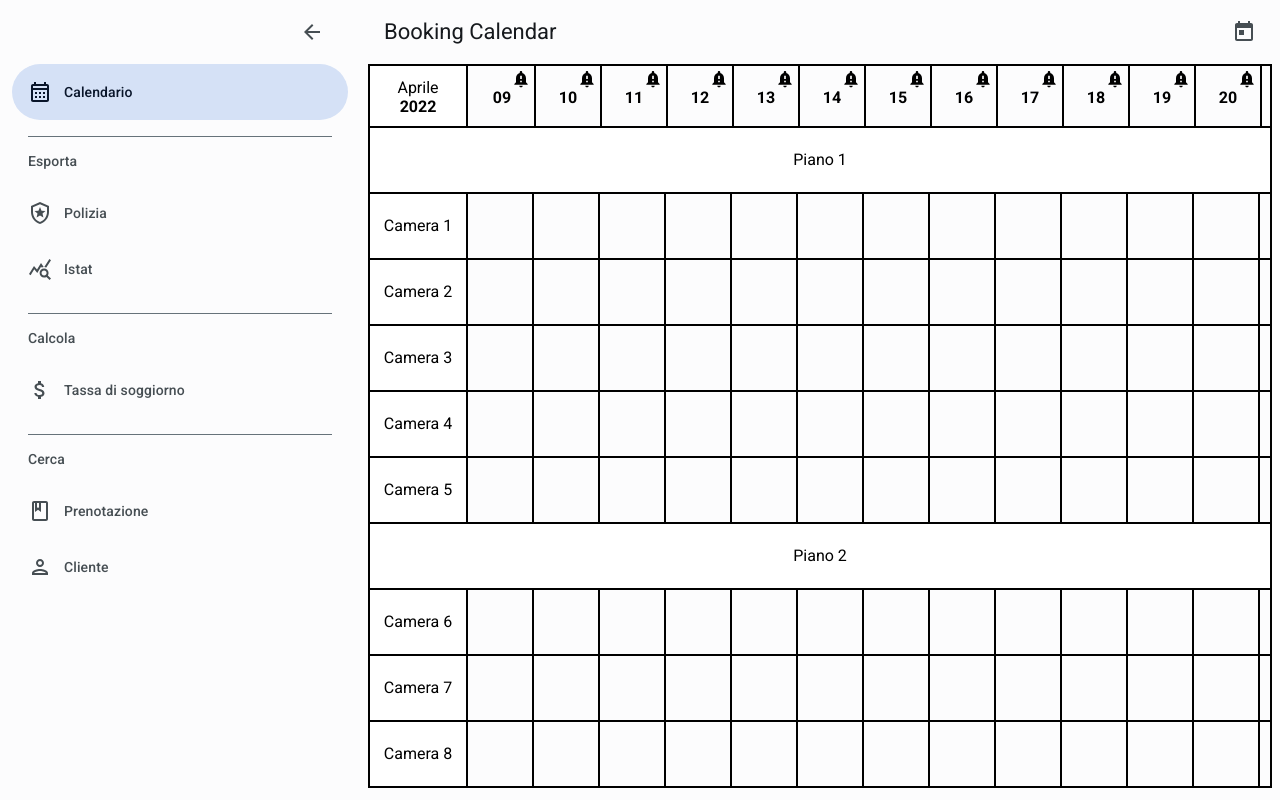
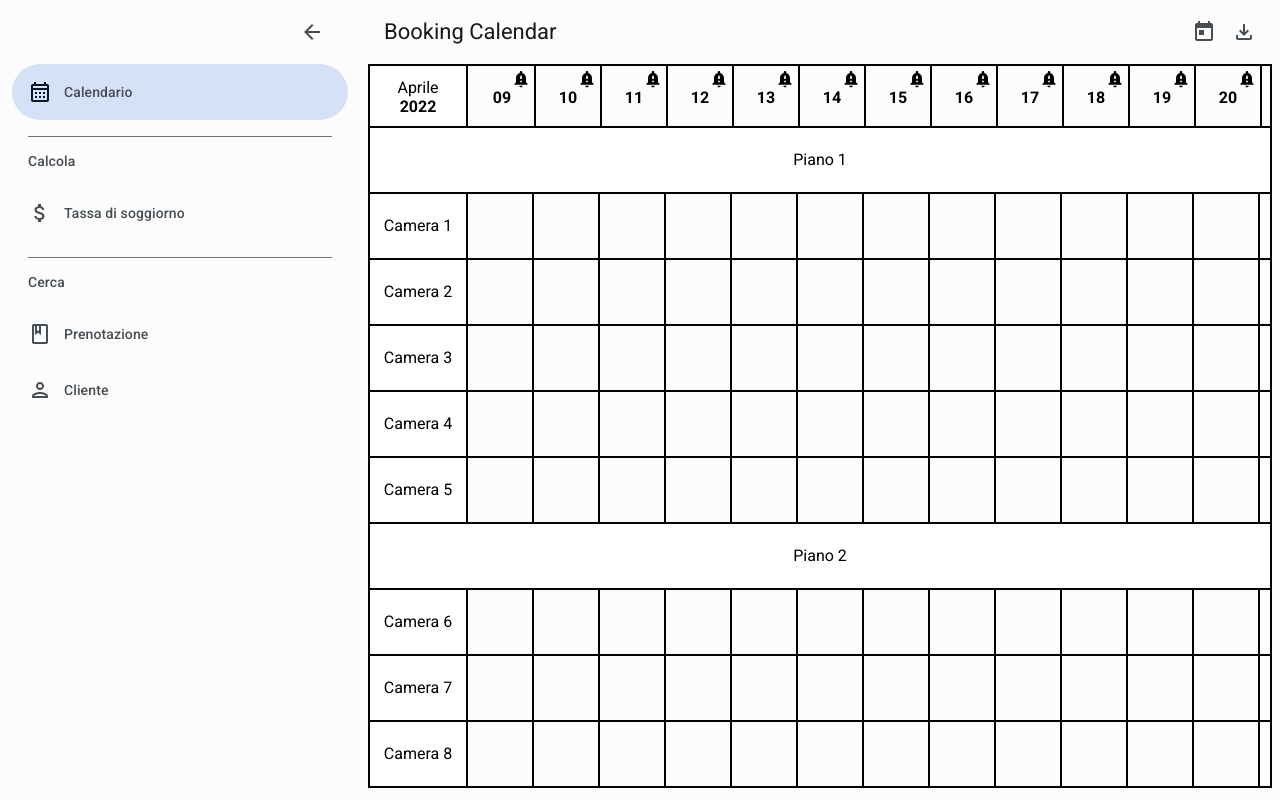
Before and after one commit to dropik/booking-calendar-app, a React app: page / in a window 1280 px wide. Both pictures are taken after a click on the button 36 px from the left and 32 px from the top of the page. Built offline with nearby package versions, Linux system fonts and the light colour scheme.

Commit message:
Moved police and istat data download to app bar

```diff
--- a/src/components/AppDrawer.tsx
+++ b/src/components/AppDrawer.tsx
@@ -3,9 +3,7 @@ import { useTheme } from "@mui/material/styles";
 import ArrowBackIcon from "@mui/icons-material/ArrowBack";
 import AttachMoneyIcon from "@mui/icons-material/AttachMoney";
 import BookOutlinedIcon from "@mui/icons-material/BookOutlined";
-import LocalPoliceOutlinedIcon from "@mui/icons-material/LocalPoliceOutlined";
 import PersonOutlinedIcon from "@mui/icons-material/PersonOutlined";
-import QueryStatsIcon from "@mui/icons-material/QueryStats";
 import CalendarMonthOutlinedIcon from "@mui/icons-material/CalendarMonthOutlined";
 import Drawer from "@mui/material/Drawer";
 import List from "@mui/material/List";
@@ -86,21 +84,6 @@ export default function AppDrawer(): JSX.Element {
               ]
             },
             {
-              subheader: "Esporta",
-              items: [
-                {
-                  text: "Polizia",
-                  icon: <LocalPoliceOutlinedIcon />,
-                  onClick: () => showDialog("police")
-                },
-                {
-                  text: "Istat",
-                  icon: <QueryStatsIcon />,
-                  onClick: () => showDialog("istat")
-                }
-              ]
-            },
-            {
               subheader: "Calcola",
               items: [
                 {
--- a/src/components/Header.tsx
+++ b/src/components/Header.tsx
@@ -1,12 +1,13 @@
 import React from "react";
+import { useTheme } from "@mui/material/styles";
 import Typography from "@mui/material/Typography";
 import Box from "@mui/material/Box";
-import { useTheme } from "@mui/material/styles";
 
 import M3AppBar from "./m3/M3AppBar";
 import DrawerAdjacent from "./m3/DrawerAdjacent";
 import DrawerButton from "./header/DrawerButton";
 import DateInput from "./header/DateInput";
+import DownloadButton from "./header/DownloadButton";
 
 import { useAppSelector } from "../redux/hooks";
 
@@ -37,7 +38,13 @@ export default function Header(): JSX.Element {
           <DrawerButton />
           <Typography variant="titleLarge">Booking Calendar</Typography>
         </Box>
-        <DateInput />
+        <Box sx={{
+          display: "flex",
+          flexDirection: "row"
+        }}>
+          <DateInput />
+          <DownloadButton />
+        </Box>
       </DrawerAdjacent>
     </M3AppBar>
   );
--- /dev/null
+++ b/src/components/header/DownloadButton.tsx
@@ -0,0 +1,63 @@
+import React, { useState } from "react";
+import { useTheme } from "@mui/material/styles";
+import FileDownloadOutlinedIcon from "@mui/icons-material/FileDownloadOutlined";
+import LocalPoliceOutlinedIcon from "@mui/icons-material/LocalPoliceOutlined";
+import QueryStatsIcon from "@mui/icons-material/QueryStats";
+
+import { useAppDispatch } from "../../redux/hooks";
+import * as DialogSlice from "../../redux/dialogSlice";
+
+import M3TextButton from "../m3/M3TextButton";
+import M3Menu from "../m3/M3Menu";
+import M3MenuItem from "../m3/M3MenuItem";
+import M3ListItemText from "../m3/M3ListItemText";
+import M3ListItemIcon from "../m3/M3ListItemIcon";
+
+export default function DownloadButton(): JSX.Element {
+  const dispatch = useAppDispatch();
+  const theme = useTheme();
+  const [anchorEl, setAnchorEl] = useState<HTMLElement | null>(null);
+
+  const open = Boolean(anchorEl);
+  const id = open ? "download-menu" : undefined;
+
+  function close() {
+    setAnchorEl(null);
+  }
+
+  function showDialog(dialog: DialogSlice.ZeroParameterDialog) {
+    dispatch(DialogSlice.show({ dialogType: dialog }));
+    close();
+  }
+
+  return (
+    <div>
+      <M3TextButton
+        iconOnly
+        aria-describedby={id}
+        className={open ? "focused" : ""}
+        sx={{
+          color: theme.palette.onSurfaceVariant.main
+        }}
+        onClick={(event) => setAnchorEl(event.currentTarget)}
+      >
+        <FileDownloadOutlinedIcon />
+      </M3TextButton>
+      <M3Menu
+        id={id}
+        anchorEl={anchorEl}
+        open={open}
+        onClose={close}
+      >
+        <M3MenuItem onClick={() => showDialog("police")}>
+          <M3ListItemIcon><LocalPoliceOutlinedIcon /></M3ListItemIcon>
+          <M3ListItemText>Polizia</M3ListItemText>
+        </M3MenuItem>
+        <M3MenuItem onClick={() => showDialog("istat")}>
+          <M3ListItemIcon><QueryStatsIcon /></M3ListItemIcon>
+          <M3ListItemText>ISTAT</M3ListItemText>
+        </M3MenuItem>
+      </M3Menu>
+    </div>
+  );
+}
--- a/src/components/m3/M3ListItemText.tsx
+++ b/src/components/m3/M3ListItemText.tsx
@@ -1,13 +1,19 @@
 import React from "react";
+import { useTheme } from "@mui/material/styles";
 import ListItemText, { ListItemTextProps } from "@mui/material/ListItemText";
 import Typography from "@mui/material/Typography";
 
 export default function M3ListItemText({ children, sx, ...props }: ListItemTextProps): JSX.Element {
+  const theme = useTheme();
+
   return (
     <ListItemText {...props} sx={{
-      color: (theme) => theme.palette.onSurfaceVariant.main,
-      ".Mui-selected &": {
-        color: (theme) => theme.palette.onSecondaryContainer.main
+      color: theme.palette.onSurface.main,
+      ".MuiDrawer-root &" :{
+        color: theme.palette.onSurfaceVariant.main,
+        ".Mui-selected &": {
+          color: theme.palette.onSecondaryContainer.main
+        }
       },
       ...sx
     }}>
--- /dev/null
+++ b/src/components/m3/M3Menu.tsx
@@ -0,0 +1,30 @@
+import React from "react";
+import { useTheme } from "@mui/material/styles";
+import Menu, { MenuProps } from "@mui/material/Menu";
+
+import { SurfaceTint } from "./Tints";
+
+export default function M3Menu({ children, ...props }: MenuProps): JSX.Element {
+  const theme = useTheme();
+
+  return (
+    <Menu
+      elevation={2}
+      PaperProps={{
+        sx: {
+          backgroundColor: theme.palette.surface.main,
+          minWidth: "7rem",
+          maxWidth: "17.5rem",
+          "& .surface-tint": {
+            backgroundColor: theme.palette.surfaceTint.main,
+            opacity: theme.opacities.surface2
+          }
+        }
+      }}
+      {...props}
+    >
+      {children}
+      <SurfaceTint />
+    </Menu>
+  );
+}
--- /dev/null
+++ b/src/components/m3/M3MenuItem.tsx
@@ -0,0 +1,36 @@
+import { alpha, styled } from "@mui/material/styles";
+import MenuItem, { MenuItemProps } from "@mui/material/MenuItem";
+
+const M3MenuItem = styled(MenuItem)<MenuItemProps>(({ theme }) => ({
+  paddingTop: 0,
+  paddingBottom: 0,
+  height: "3rem",
+  paddingLeft: "0.75rem",
+  paddingRight: "0.75rem",
+  "& .MuiListItemIcon-root": {
+    minWidth: "auto"
+  },
+  "&:hover": {
+    backgroundColor: alpha(theme.palette.onSurface.main, theme.opacities.hover)
+  },
+  "&:focus-visible, &.Mui-focusVisible": {
+    backgroundColor: alpha(theme.palette.onSurface.main, theme.opacities.focus)
+  },
+  "&:active": {
+    backgroundColor: alpha(theme.palette.onSurface.main, theme.opacities.press)
+  },
+  "&.Mui-selected": {
+    backgroundColor: alpha(theme.palette.primary.main, theme.opacities.focus),
+    "&:hover": {
+      backgroundColor: alpha(theme.palette.onSurface.main, theme.opacities.hover)
+    },
+    "&:focus-visible, &.Mui-focusVisible": {
+      backgroundColor: alpha(theme.palette.onSurface.main, theme.opacities.focus)
+    },
+    "&:active": {
+      backgroundColor: alpha(theme.palette.onSurface.main, theme.opacities.press)
+    }
+  }
+}));
+
+export default M3MenuItem;
```
